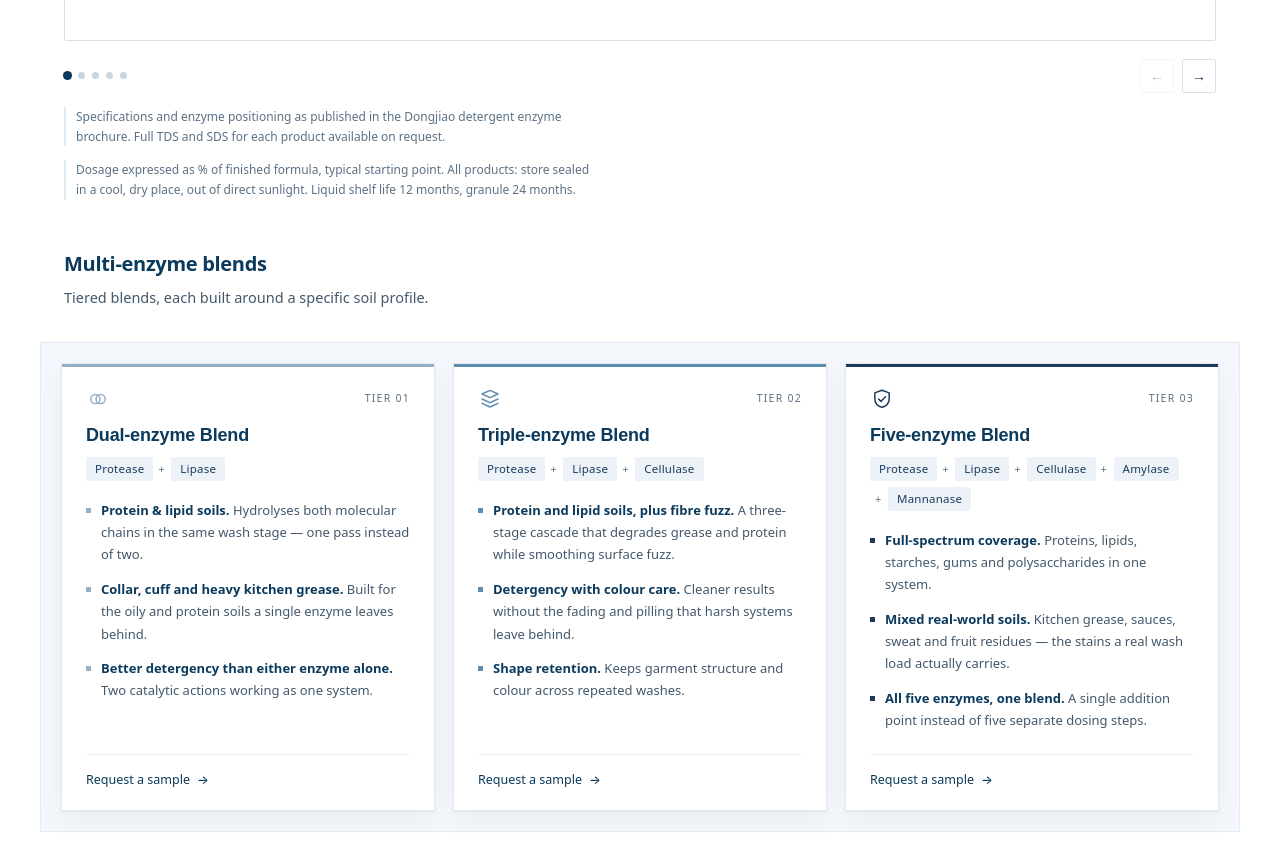
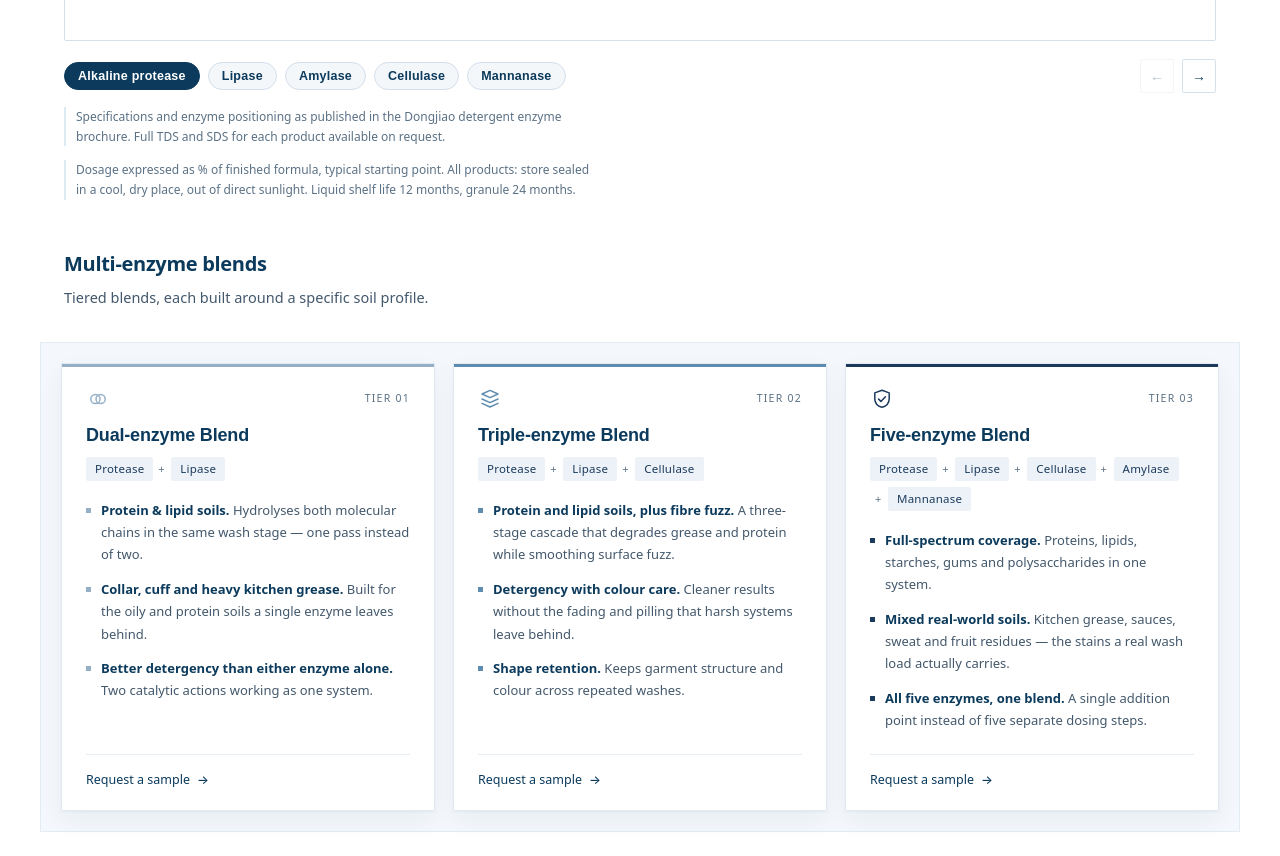
Before and after one commit to djbiology/djbiology-site, a plain HTML site: page index.html in a window 1280 px wide. Shown: the part 3685-4541 px from the top of the page. Drawn offline with Linux system fonts and the light colour scheme; a web font is replaced by a local one.

Commit message:
Product carousel: name tabs instead of dots

```diff
--- a/index.html
+++ b/index.html
@@ -320,16 +320,19 @@ ul{margin:0;padding:0;list-style:none;}
 .grade-table tr:last-child td{border-bottom:0;}
 .prod-bar{
   display:flex;align-items:center;justify-content:space-between;
-  gap:16px;margin-top:18px;
-}
-.prod-dots{display:flex;gap:7px;align-items:center;}
-.prod-dot{
-  width:7px;height:7px;border-radius:50%;padding:0;
-  border:0;background:#C9D6E2;cursor:pointer;
-  transition:background .2s,transform .2s;
-}
-.prod-dot.is-active{background:var(--navy);transform:scale(1.3);}
-.prod-arrows{display:flex;gap:8px;}
+  gap:16px 20px;flex-wrap:wrap;margin-top:18px;
+}
+.prod-dots{display:flex;gap:8px;align-items:center;flex-wrap:wrap;}
+.prod-tab{
+  padding:6px 13px;border:1px solid #D3DFEA;border-radius:999px;
+  background:#F4F7FA;color:var(--navy);cursor:pointer;
+  font-family:"Space Grotesk",sans-serif;
+  font-size:12.5px;font-weight:600;letter-spacing:.02em;
+  transition:background .2s,color .2s,border-color .2s;
+}
+.prod-tab:hover{background:#E8EFF7;border-color:#BCCEDF;}
+.prod-tab.is-active{background:var(--navy);color:#fff;border-color:var(--navy);}
+.prod-arrows{display:flex;gap:8px;margin-left:auto;}
 .prod-arrow{
   width:34px;height:34px;border-radius:2px;
   border:1px solid var(--line);background:#fff;color:var(--navy);
@@ -344,6 +347,7 @@ ul{margin:0;padding:0;list-style:none;}
 }
 @media (max-width:560px){
   .prod-card{padding:20px 18px 18px;}
+  .prod-tab{padding:5px 10px;font-size:11.5px;}
   .prod-dose{white-space:normal;}
   .grade-table{display:block;}
   .grade-table thead{display:none;}
@@ -1736,8 +1740,11 @@ a:focus-visible,button:focus-visible,input:focus-visible,select:focus-visible,te
   cards.forEach(function (card, i) {
     var d = document.createElement('button');
     d.type = 'button';
-    d.className = 'prod-dot';
-    d.setAttribute('aria-label', 'Product ' + (i + 1));
+    d.className = 'prod-tab';
+    var nameEl = card.querySelector('.prod-title h3');
+    var name = nameEl ? nameEl.textContent.replace(/\s+/g, ' ').trim() : 'Product ' + (i + 1);
+    d.textContent = name;
+    d.setAttribute('aria-label', 'Show ' + name);
     d.addEventListener('click', function () { goTo(i); });
     dotsBox.appendChild(d);
     dots.push(d);
```
